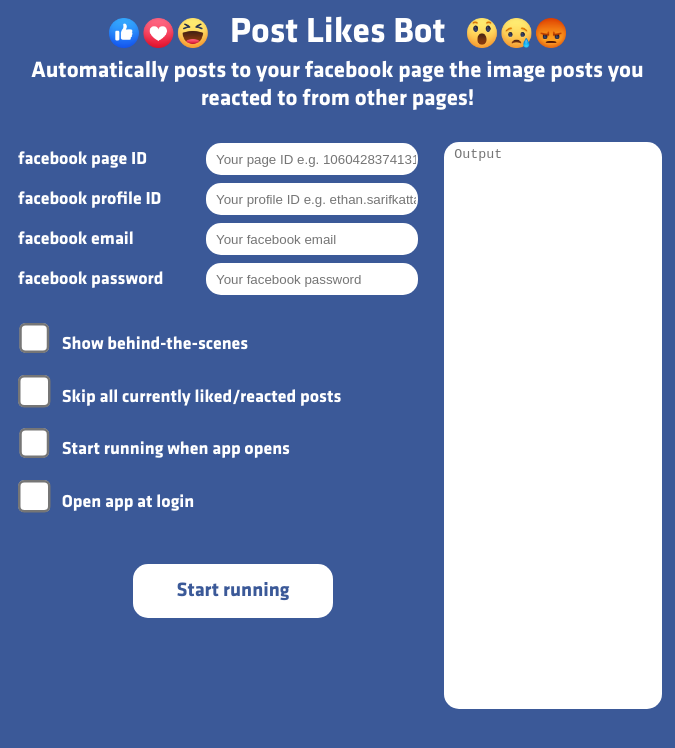
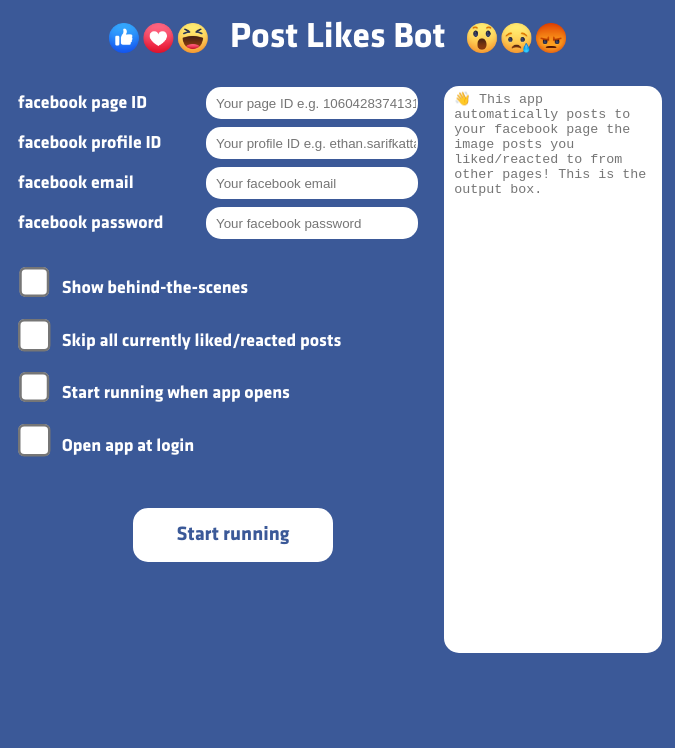
Before and after one commit to EthanSK/PostLikesBot, an Electron app: page public/index.html in a window 675 px wide. Drawn offline with Linux system fonts and the light colour scheme; no server answers; files whose address does not match are found by name.

Commit message:
moved description to console output placeholder

```diff
--- a/public/index.html
+++ b/public/index.html
@@ -20,15 +20,10 @@
       />
     </div>
 
-    <h3 id="slogan">
-      Automatically posts to your facebook page the image posts you reacted to
-      from other pages!
-    </h3>
-
     <textarea
       class="console scrollable"
       id="consoleOutput"
-      placeholder="Output"
+      placeholder="👋 This app automatically posts to your facebook page the image posts you liked/reacted to from other pages! This is the output box."
       readonly="true"
     ></textarea>
 
--- a/src/scraper/runner.ts
+++ b/src/scraper/runner.ts
@@ -81,7 +81,9 @@
         sendToConsoleOutput("Couldn't find the image URL", "sadtimes")
       }
     }
-    sendToConsoleOutput("Preparing to post images to your page", "loading")
+    if (memes.length > 0) {
+      sendToConsoleOutput("Preparing to post images to your page", "loading")
+    }
     await postLikes(memes)
     sendToConsoleOutput("Cleaning up", "loading")
     await cleanup()
--- a/src/user/styles.css
+++ b/src/user/styles.css
@@ -10,7 +10,8 @@
   height: 60px;
   justify-content: center;
   margin-top: -10px;
-  padding-top: 5px;
+  margin-bottom: 20px;
+  padding-top: 10px;
   -webkit-app-region: drag;
 }
 #slogan {
```
Also changed, not shown: dist/scraper/runner.js.
